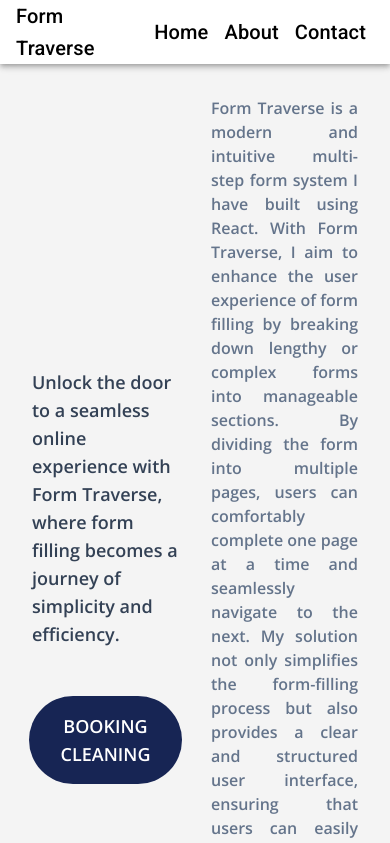
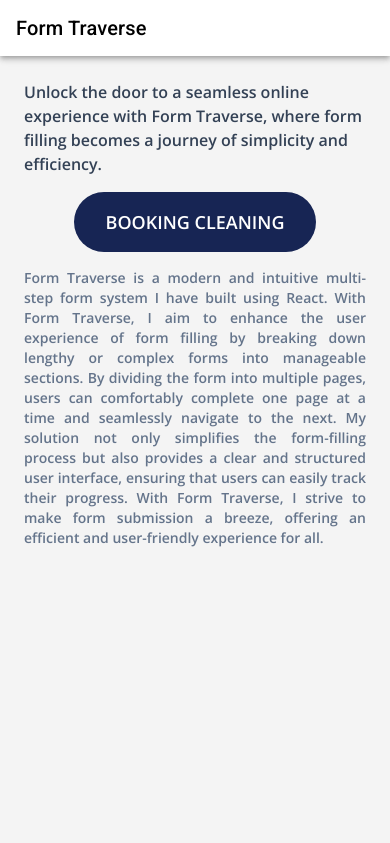
Before and after one commit to amankashyap004/form-traverse, a React (Vite) app: page / in a window 390 px wide. Shown: the top 843 px of the page. Built offline with nearby package versions, Linux system fonts and the light colour scheme.

Commit message:
add media query

```diff
--- a/src/components/Header.jsx
+++ b/src/components/Header.jsx
@@ -12,7 +12,7 @@ const Header = () => {
             <Typography variant="h6" className="text-black">
                Form Traverse
             </Typography>
-            <div className="flex ml-auto">
+            <div className="flex ml-auto sm:hidden">
                {navItems.map((item) => (
                   <Typography
                      key={item}
--- a/src/pages/Home.jsx
+++ b/src/pages/Home.jsx
@@ -7,20 +7,20 @@ const Home = () => {
 
    return (
       <main className="m-4">
-         <section className="flex justify-between items-center">
-            <section className="flex justify-center items-center flex-col p-4 w-1/2">
-               <div className="pb-4">
-                  <p className="text-lg font-bold text-slate-700 ">
+         <section className="flex justify-between items-start sm:flex-col">
+            <section className="flex justify-center items-center flex-col p-4 w-1/2 sm:w-full sm:p-2">
+               <div className="pb-4 sm:pb-2">
+                  <p className="text-lg font-bold text-slate-700 sm:text-base">
                      Unlock the door to a seamless online experience with Form Traverse, where form
                      filling becomes a journey of simplicity and efficiency.
                   </p>
                </div>
-               <div className="mt-8" onClick={() => setIsFormPage(!isFormPage)}>
+               <div className="mt-8 sm:mt-2" onClick={() => setIsFormPage(!isFormPage)}>
                   <BasicBtn contained="BOOKING CLEANING" />
                </div>
             </section>
-            <div className="p-4 w-1/2">
-               <p className="text-base font-semibold text-slate-500 text-justify">
+            <div className="p-4 w-1/2 sm:w-full sm:p-2">
+               <p className="text-base font-semibold text-slate-500 text-justify sm:text-sm">
                   Form Traverse is a modern and intuitive multi-step form system I have built using
                   React. With Form Traverse, I aim to enhance the user experience of form filling by
                   breaking down lengthy or complex forms into manageable sections. By dividing the
--- a/tailwind.config.js
+++ b/tailwind.config.js
@@ -3,6 +3,10 @@ export default {
    content: ["./index.html", "./src/**/*.{js,ts,jsx,tsx}"],
    theme: {
       extend: {},
+      screens: {
+         md: { max: "800px" },
+         sm: { max: "600px" },
+      },
    },
    plugins: [],
 };
```
